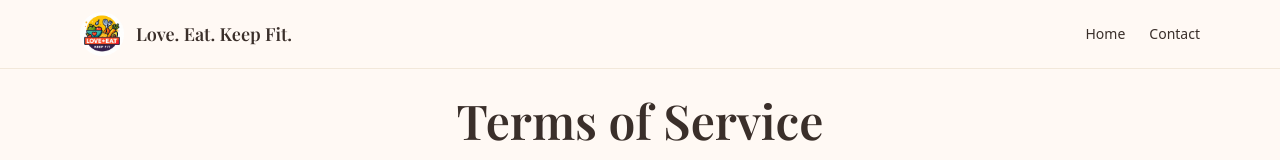
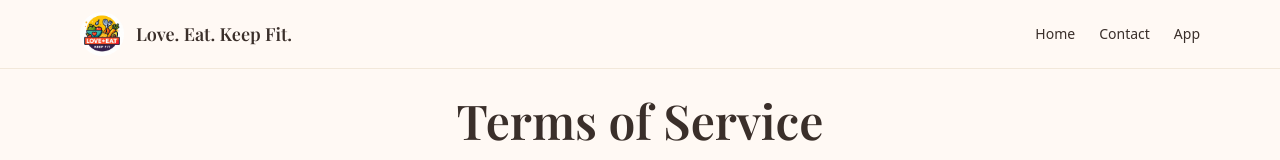
Before and after one commit to CatLana/loveeatkeepfit, a Next.js app: page /terms in a window 1280 px wide. Shown: the top 160 px of the page. Built offline with nearby package versions, Linux system fonts and the light colour scheme.

Commit message:
add app link to the nav on LP

```diff
--- a/src/components/Nav.jsx
+++ b/src/components/Nav.jsx
@@ -1,3 +1,4 @@
+import Link from "next/link";
 export default function Nav({ items }) {
   return (
     <nav className="flex flex-wrap items-center justify-center gap-3 text-xs font-medium text-charcoal md:gap-6 md:text-sm">
@@ -68,6 +69,9 @@ export default function Nav({ items }) {
           </a>
         );
       })}
+      <Link href="/app" className="transition-colors hover:text-coral">
+        App
+      </Link>
     </nav>
   );
 }
```
